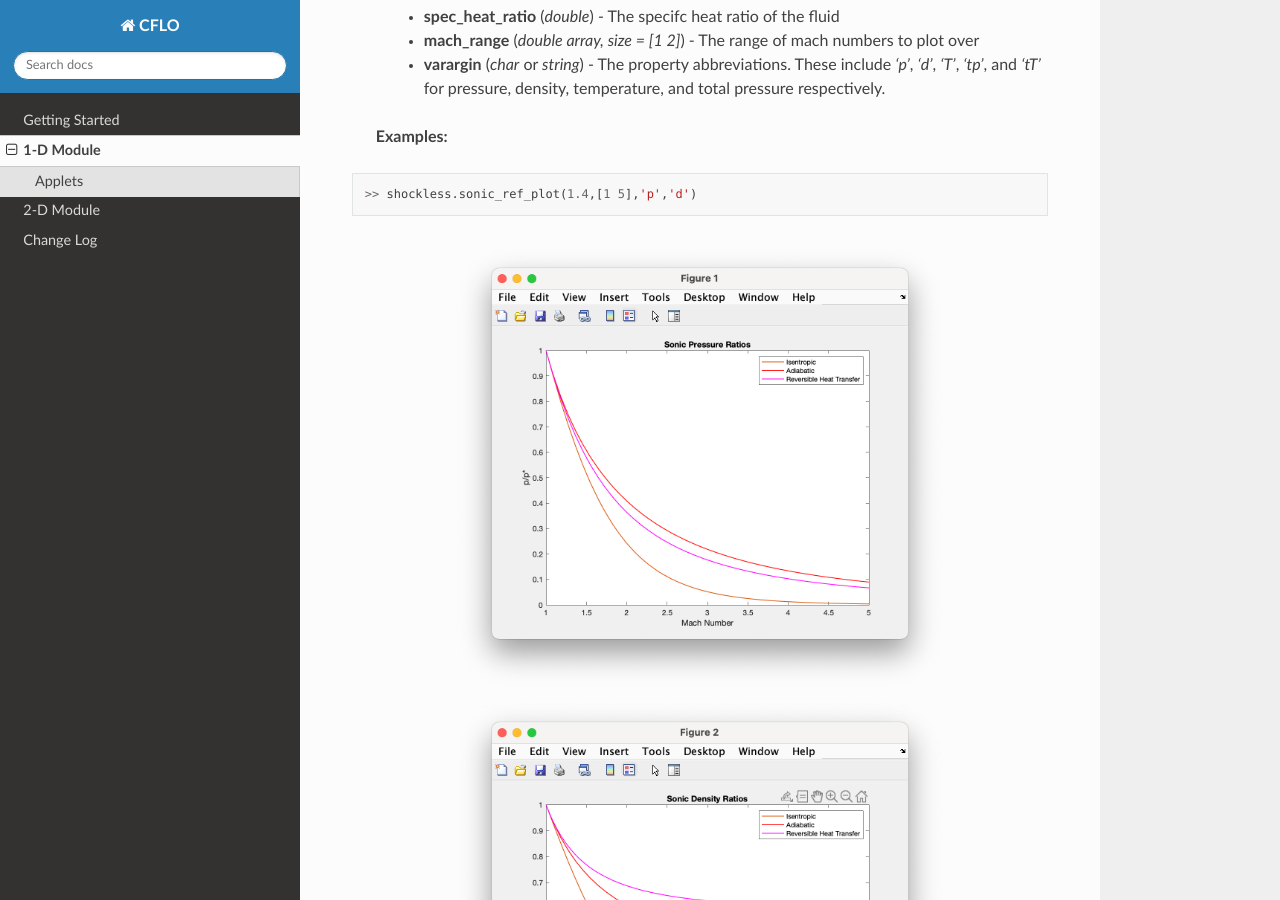
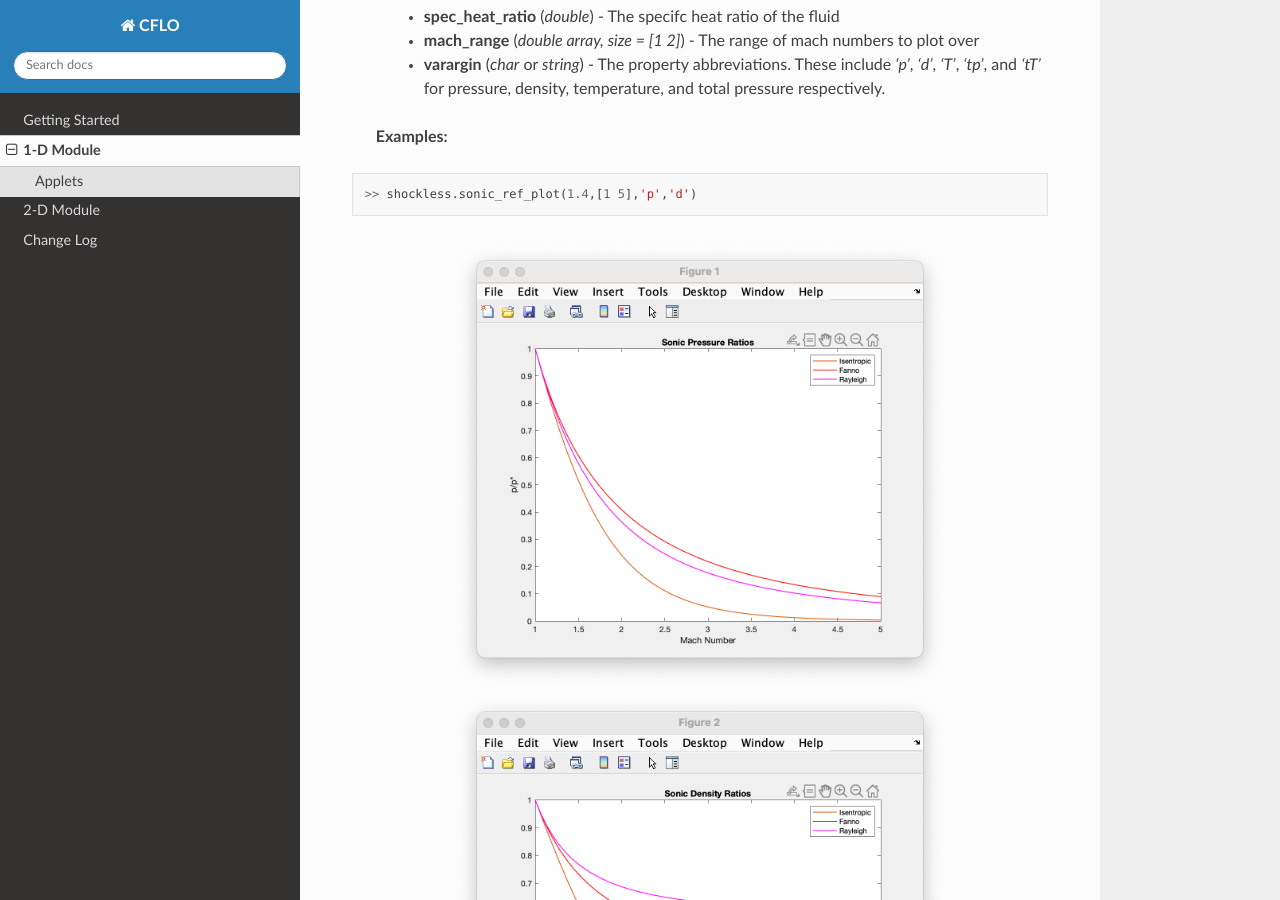
Before and after one commit to NaveenTayyebi/CFLO, a Sphinx documentation site: the page built from docs/1-D.rst, in a window 1280 px wide and 900 px high, scrolled down 470 px. Built offline with Sphinx 7.4.7 and the Read the Docs theme 2.0.0, drawn with Linux system fonts in a browser that asks for light colours.

Commit message:
Update 1-D.rst

```diff
--- a/docs/1-D.rst
+++ b/docs/1-D.rst
@@ -38,11 +38,11 @@
 
   >> shockless.sonic_ref_plot(1.4,[1 5],'p','d')
 
-.. image:: doc_images/pressure_1.png
+.. image:: doc_images/shockless_sonic_pressure.png
   :width: 500 px
   :align: center
 
-.. image:: doc_images/density_1.png
+.. image:: doc_images/shockless_sonic_density.png
   :width: 500 px
   :align: center
 
```
Also changed, not shown: other parts of docs/1-D.rst (+2 -2 lines).
